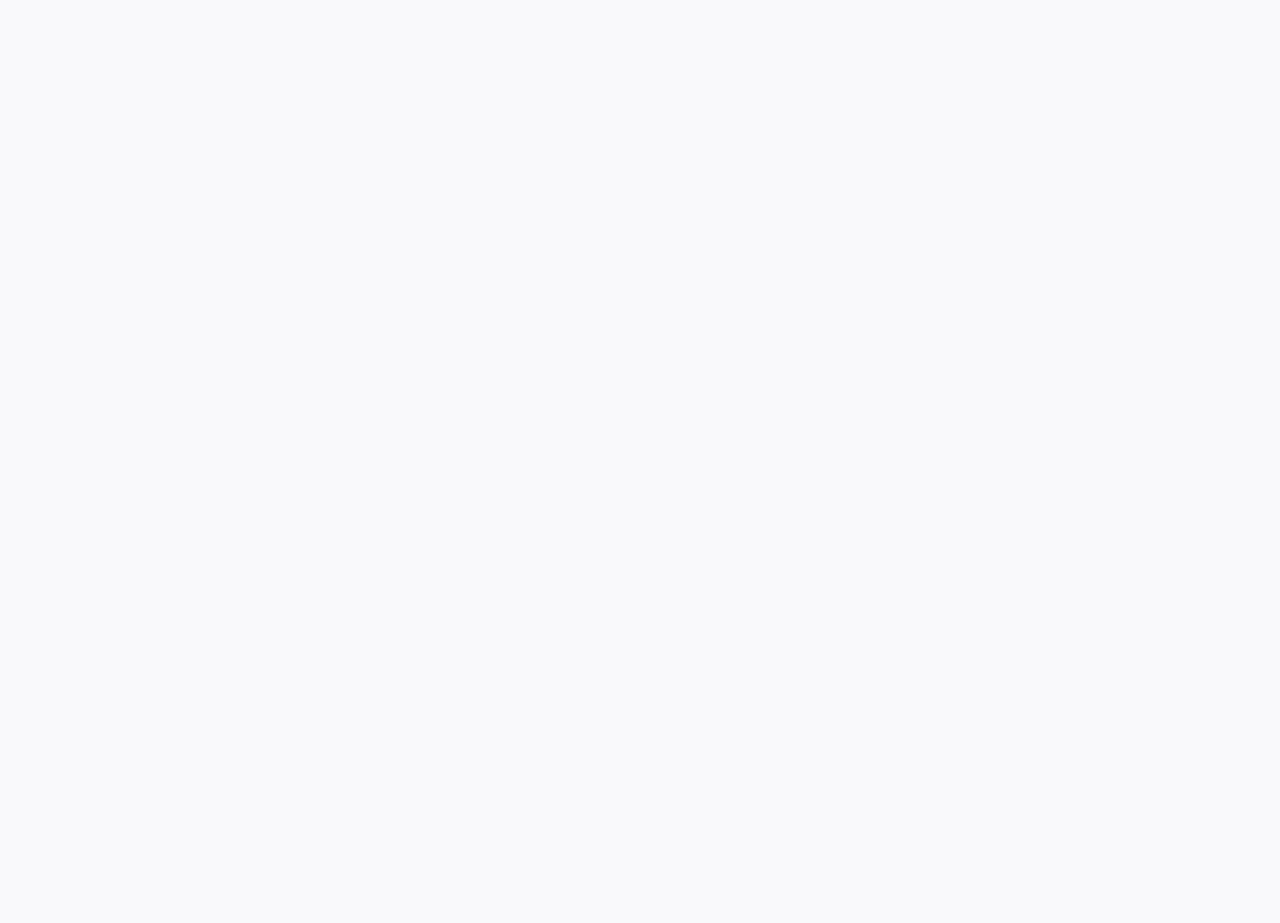
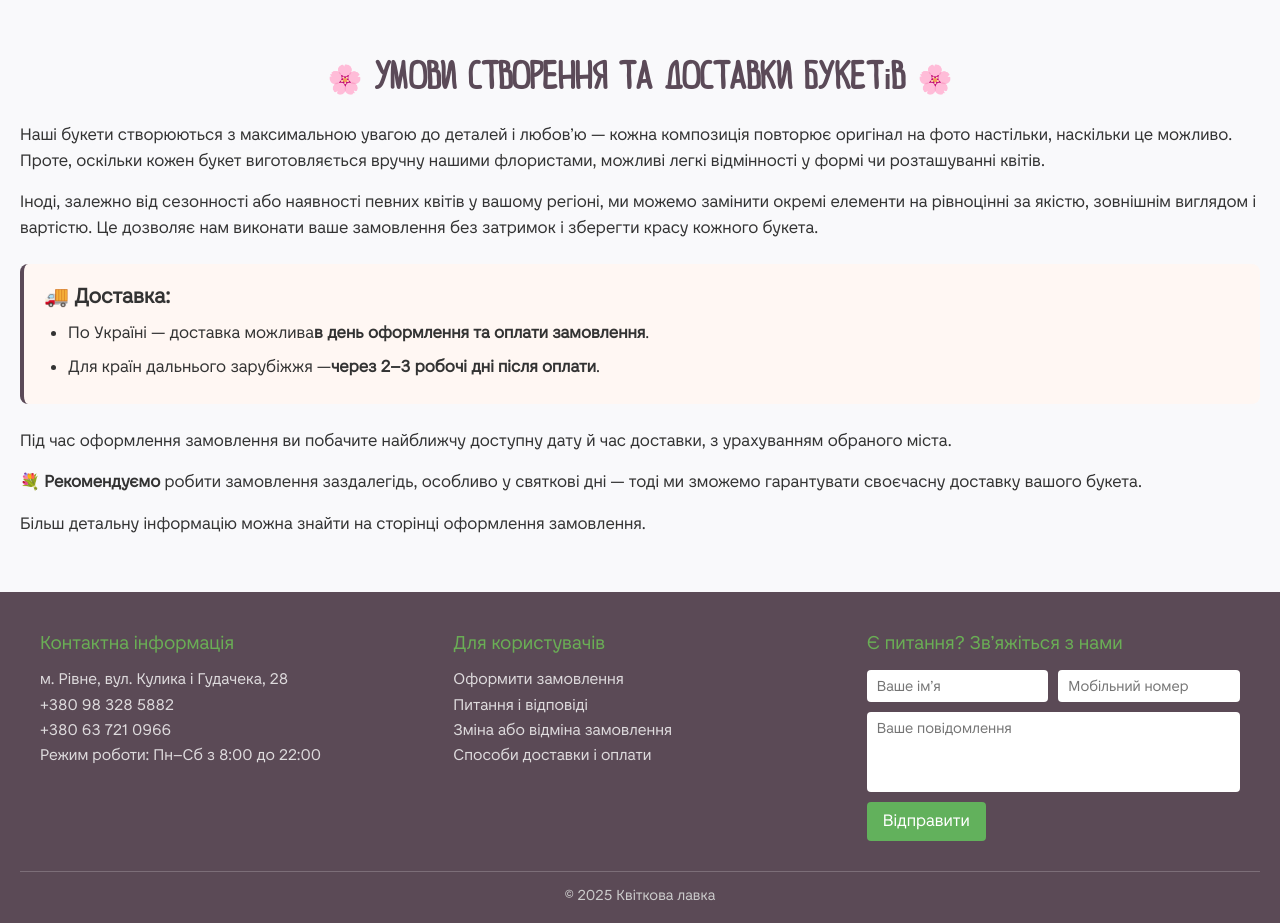
Before and after one commit to vosob/shopfs, a React (Vite) app in the folder frontend/: page / in a window 1280 px wide. Shown: the part 2900-3823 px from the top of the page. Before the commit the page ends 2913 px from the top, so only its background shows below. Built offline with nearby package versions, Linux system fonts and the light colour scheme; no server answers.

Commit message:
created footer

```diff
--- a/frontend/src/Layout.tsx
+++ b/frontend/src/Layout.tsx
@@ -1,3 +1,4 @@
+import { Footer } from "./components/Footer/Footer";
 import { Header } from "./components/Header/Header";
 
 interface LayoutProps {
@@ -9,6 +10,7 @@ export const Layout = ({ children }: LayoutProps) => {
     <div>
       <Header />
       <main>{children}</main>
+      <Footer />
     </div>
   );
 };
--- /dev/null
+++ b/frontend/src/components/DeliveryInfo/DeliveryInfo.module.css
@@ -0,0 +1,45 @@
+.deliveryInfo {
+  max-width: 1440px;
+  margin: 0 auto;
+  padding: 40px 20px;
+  font-family: var(--font-literal, "Arial", sans-serif);
+  line-height: 1.6;
+  color: var(--text-dark, #333);
+}
+
+.deliveryTitle {
+  font-size: 28px;
+  font-weight: 700;
+  text-align: center;
+  margin-bottom: 24px;
+  color: var(--text-chocolate, #5b3a29);
+  font-family: var(--font-karton);
+}
+
+.deliveryText {
+  margin-bottom: 16px;
+  font-size: 16px;
+}
+
+.deliveryBlock {
+  background-color: #fff7f3;
+  border-left: 4px solid var(--text-chocolate, #5b3a29);
+  padding: 16px 20px;
+  margin: 24px 0;
+  border-radius: 8px;
+}
+
+.deliverySubtitle {
+  font-size: 20px;
+  font-weight: 600;
+  margin-bottom: 8px;
+}
+
+.deliveryList {
+  list-style-type: disc;
+  padding-left: 24px;
+}
+
+.deliveryList li {
+  margin-bottom: 8px;
+}
--- /dev/null
+++ b/frontend/src/components/DeliveryInfo/DeliveryInfo.tsx
@@ -0,0 +1,55 @@
+import css from "./DeliveryInfo.module.css";
+
+export const DeliveryInfo = () => {
+  return (
+    <section className={css.deliveryInfo}>
+      <h2 className={css.deliveryTitle}>
+        🌸 Умови створення та доставки букетів 🌸
+      </h2>
+
+      <p className={css.deliveryText}>
+        Наші букети створюються з максимальною увагою до деталей і любов’ю —
+        кожна композиція повторює оригінал на фото настільки, наскільки це
+        можливо. Проте, оскільки кожен букет виготовляється вручну нашими
+        флористами, можливі легкі відмінності у формі чи розташуванні квітів.
+      </p>
+
+      <p className={css.deliveryText}>
+        Іноді, залежно від сезонності або наявності певних квітів у вашому
+        регіоні, ми можемо замінити окремі елементи на рівноцінні за якістю,
+        зовнішнім виглядом і вартістю. Це дозволяє нам виконати ваше замовлення
+        без затримок і зберегти красу кожного букета.
+      </p>
+
+      <div className={css.deliveryBlock}>
+        <h3 className={css.deliverySubtitle}>🚚 Доставка:</h3>
+        <ul className={css.deliveryList}>
+          <li>
+            По Україні — доставка можлива
+            <strong>в день оформлення та оплати замовлення</strong>.
+          </li>
+          <li>
+            Для країн дальнього зарубіжжя —
+            <strong>через 2–3 робочі дні після оплати</strong>.
+          </li>
+        </ul>
+      </div>
+
+      <p className={css.deliveryText}>
+        Під час оформлення замовлення ви побачите найближчу доступну дату й час
+        доставки, з урахуванням обраного міста.
+      </p>
+
+      <p className={css.deliveryText}>
+        💐 <strong>Рекомендуємо</strong> робити замовлення заздалегідь, особливо
+        у святкові дні — тоді ми зможемо гарантувати своєчасну доставку вашого
+        букета.
+      </p>
+
+      <p className={css.deliveryText}>
+        Більш детальну інформацію можна знайти на сторінці оформлення
+        замовлення.
+      </p>
+    </section>
+  );
+};
--- /dev/null
+++ b/frontend/src/components/Footer/Footer.module.css
@@ -0,0 +1,99 @@
+.footer {
+  background-color: #5b4a56;
+  color: #ffffff;
+  padding: 40px 20px 20px;
+  font-family: var(--font-literal, "Arial", sans-serif);
+}
+
+.footerContainer {
+  display: flex;
+  justify-content: space-between;
+  flex-wrap: wrap;
+  gap: 40px;
+  max-width: 1200px;
+  margin: 0 auto;
+}
+
+.footerColumn {
+  flex: 1;
+  min-width: 250px;
+}
+
+.footerTitle {
+  color: var(--text-green);
+  margin-bottom: 16px;
+  font-family: var(--font-literal);
+  font-size: 18px;
+  font-weight: 400;
+  line-height: 22px;
+  letter-spacing: 0%;
+  text-align: left;
+}
+
+.footerColumn p,
+.footerLinks li {
+  margin-bottom: 8px;
+  font-size: 15px;
+  color: #ffffffcc;
+}
+
+.footerLinks {
+  list-style: none;
+  padding: 0;
+}
+
+.footerLinks li:hover {
+  color: var(--text-green);
+  cursor: pointer;
+  transition: color 0.3s ease;
+}
+
+.footerForm {
+  display: flex;
+  flex-direction: column;
+  gap: 10px;
+}
+
+.footerInputs {
+  display: flex;
+  gap: 10px;
+}
+
+.footerForm input,
+.footerForm textarea {
+  width: 100%;
+  padding: 8px 10px;
+  border: none;
+  border-radius: 4px;
+  font-size: 14px;
+  outline: none;
+}
+
+.footerForm textarea {
+  resize: none;
+  height: 80px;
+}
+
+.footerForm button {
+  background-color: #62b15c;
+  color: #fff;
+  border: none;
+  padding: 10px 16px;
+  border-radius: 4px;
+  cursor: pointer;
+  align-self: flex-start;
+  transition: background-color 0.3s ease;
+}
+
+.footerForm button:hover {
+  background-color: var(--text-green);
+}
+
+.footerCopy {
+  text-align: center;
+  margin-top: 30px;
+  font-size: 14px;
+  color: #cccccc;
+  border-top: 1px solid rgba(255, 255, 255, 0.2);
+  padding-top: 15px;
+}
--- /dev/null
+++ b/frontend/src/components/Footer/Footer.tsx
@@ -0,0 +1,41 @@
+import css from "./Footer.module.css";
+
+export const Footer = () => {
+  return (
+    <footer className={css.footer}>
+      <div className={css.footerContainer}>
+        <div className={css.footerColumn}>
+          <h3 className={css.footerTitle}>Контактна інформація</h3>
+          <p>м. Рівне, вул. Кулика і Гудачека, 28</p>
+          <p>+380 98 328 5882</p>
+          <p>+380 63 721 0966</p>
+          <p>Режим роботи: Пн–Сб з 8:00 до 22:00</p>
+        </div>
+
+        <div className={css.footerColumn}>
+          <h3 className={css.footerTitle}>Для користувачів</h3>
+          <ul className={css.footerLinks}>
+            <li>Оформити замовлення</li>
+            <li>Питання і відповіді</li>
+            <li>Зміна або відміна замовлення</li>
+            <li>Способи доставки і оплати</li>
+          </ul>
+        </div>
+
+        <div className={css.footerColumn}>
+          <h3 className={css.footerTitle}>Є питання? Зв’яжіться з нами</h3>
+          <form className={css.footerForm}>
+            <div className={css.footerInputs}>
+              <input type="text" placeholder="Ваше ім’я" />
+              <input type="text" placeholder="Мобільний номер" />
+            </div>
+            <textarea placeholder="Ваше повідомлення"></textarea>
+            <button type="submit">Відправити</button>
+          </form>
+        </div>
+      </div>
+
+      <p className={css.footerCopy}>© 2025 Квіткова лавка</p>
+    </footer>
+  );
+};
--- a/frontend/src/pages/HomePage/HomePage.tsx
+++ b/frontend/src/pages/HomePage/HomePage.tsx
@@ -11,6 +11,7 @@ import { useQuery } from "@tanstack/react-query";
 import { sortProducts, SortType } from "../../components/Utils/SortList";
 import { Filters } from "../../components/Filters/Filters";
 import { Order } from "../../components/Order/Order";
+import { DeliveryInfo } from "../../components/DeliveryInfo/DeliveryInfo";
 
 export const HomePage = () => {
   const [searchQuery, setSearchQuery] = useState("");
@@ -55,6 +56,7 @@ export const HomePage = () => {
         />
       </div>
       <Order />
+      <DeliveryInfo />
     </div>
   );
 };
```
